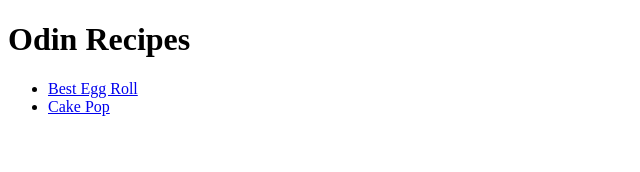
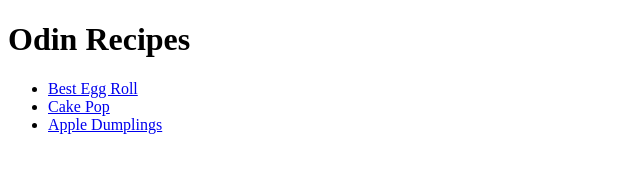
Before and after one commit to forodinproject/odin-recipes, a plain HTML site: page index.html in a window 1280 px wide. Shown: the whole page, without its empty margins (0-640 px from the left). Drawn offline with Linux system fonts and the light colour scheme.

Commit message:
Link to Apple Dumplings

```diff
--- a/index.html
+++ b/index.html
@@ -9,8 +9,7 @@
         <ul>
             <li><a href="./recipes/eggroll.html">Best Egg Roll</a></li>
             <li><a href="./recipes/cakepop.html">Cake Pop</a></li>
-
-
+            <li><a href="./recipes/apple-dumplings.html">Apple Dumplings</a></li>
 
 
         </ul>
```
